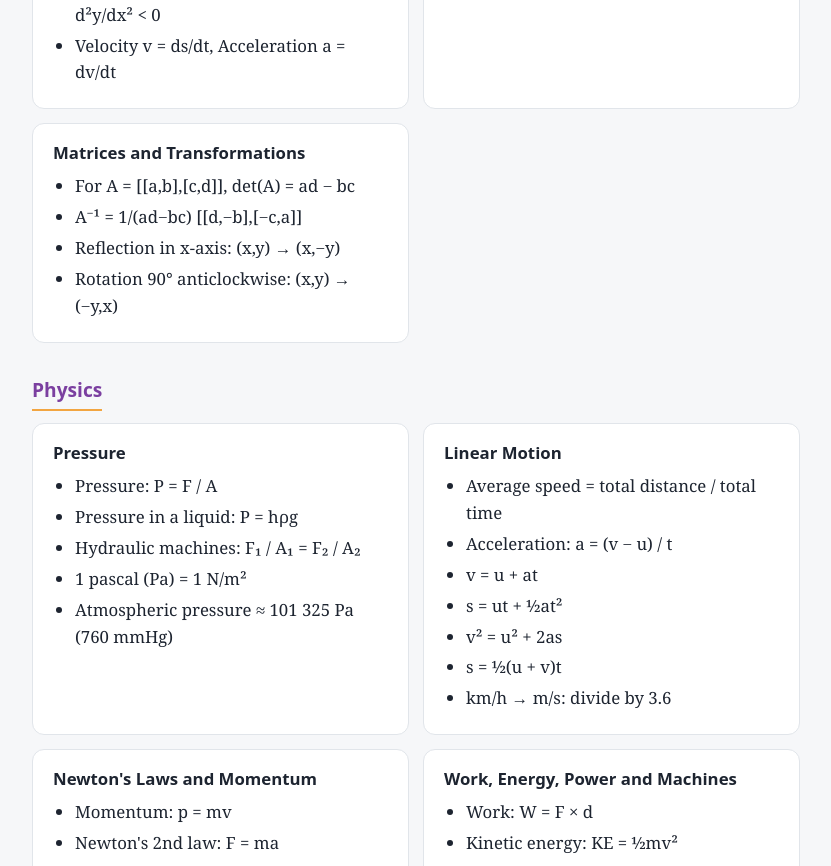
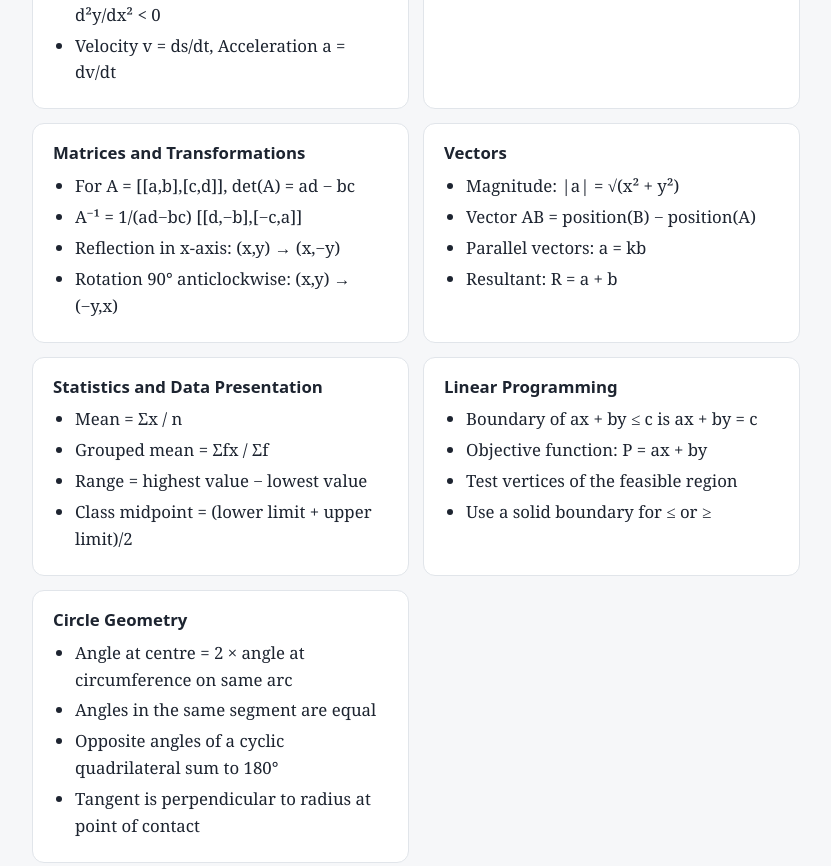
Before and after one commit to kennedykarema3-boop/mathphysics-site, a plain HTML site: page formulas.html in a window 1280 px wide. Shown: the part 1880-2746 px from the top of the page, without its empty margins (224-1055 px from the left). Drawn offline with Linux system fonts and the light colour scheme.

Commit message:
Load expanded topic bank on learning pages

```diff
--- a/formulas.html
+++ b/formulas.html
@@ -36,7 +36,7 @@
   <div id="site-footer"></div>
 
   <script src="js/data.js"></script>
-  <script src="js/extra-topics.js"></script>
+  <script src="js/extra-topics.js"></script><script src="js/new-topics.js"></script>
   <script src="js/progress.js"></script>
   <script src="js/layout.js"></script>
   <script src="js/formulas.js"></script>
```
